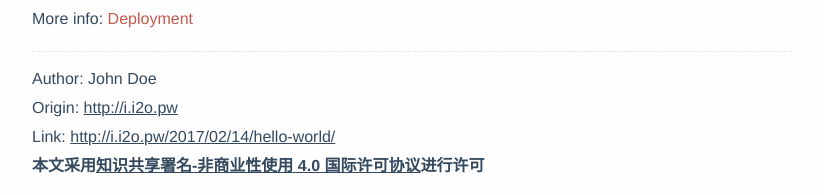
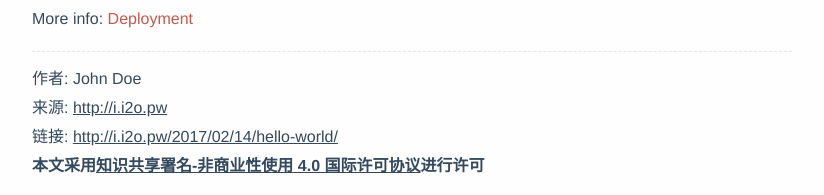
Before and after one commit to varx/varx.github.io, a plain HTML site: page 2017/02/14/hello-world/index.html in a window 1280 px wide. Shown: the part 993-1188 px from the top of the page, without its empty margins (228-1052 px from the left). Drawn offline with Linux system fonts and the light colour scheme; a web font is replaced by a local one.

Commit message:
Site updated: 2017-02-14 14:21:50

```diff
--- a/2017/02/14/hello-world/index.html
+++ b/2017/02/14/hello-world/index.html
@@ -208,15 +208,15 @@ Quick">
 
   <div class="post-copyright">
     <p class="copyright-item">
-      <span>Author: </span>
+      <span>作者: </span>
       <span>John Doe</span>
     </p>
     <p class="copyright-item">
-      <span>Origin: </span>
+      <span>来源: </span>
       <a href="http://i.i2o.pw">http://i.i2o.pw</a>
     </p>
     <p class="copyright-item">
-      <span>Link: </span>
+      <span>链接: </span>
       <a href="http://i.i2o.pw/2017/02/14/hello-world/">http://i.i2o.pw/2017/02/14/hello-world/</a>
     </p>
 
```
Also changed, not shown: 2017/02/14/qr-in-cli/index.html (+3 -3 lines).
